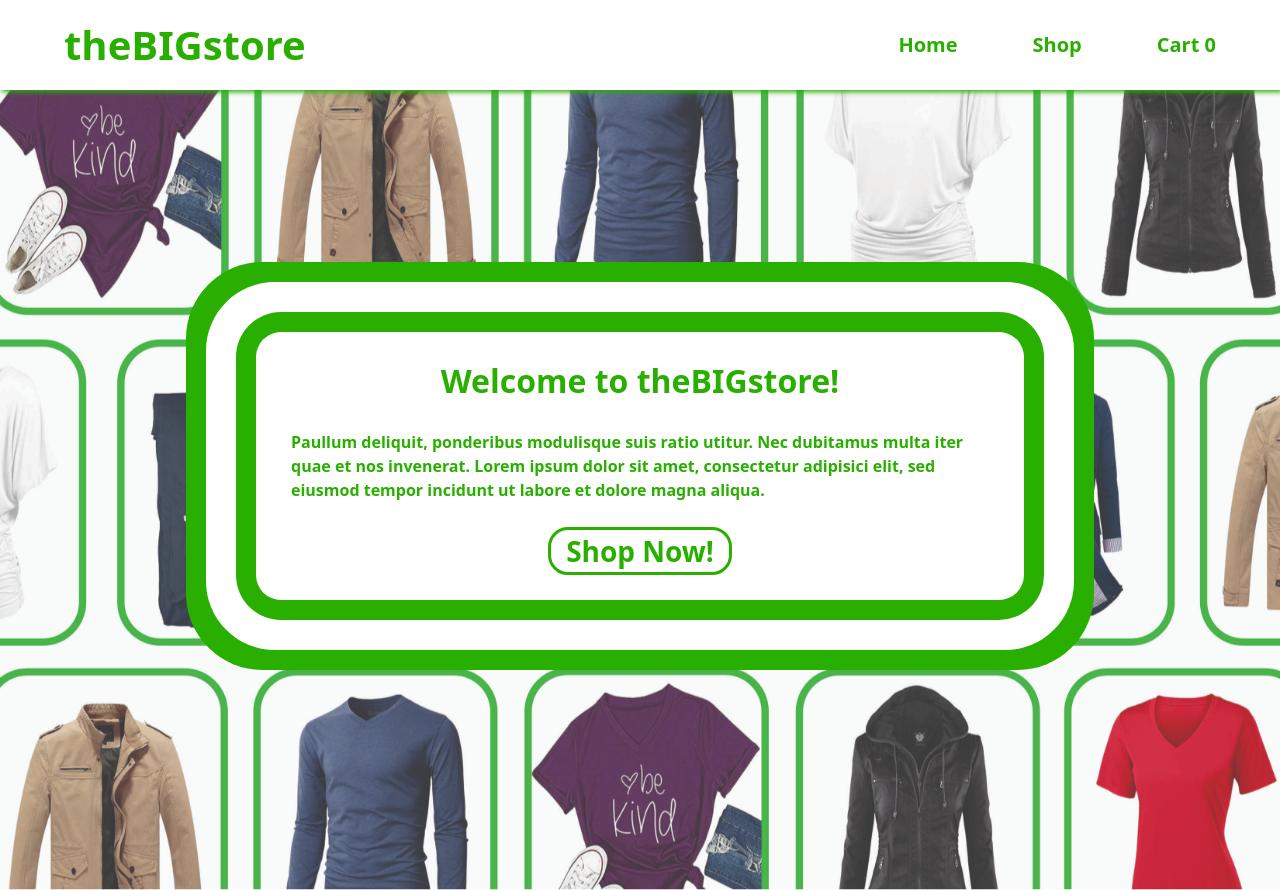
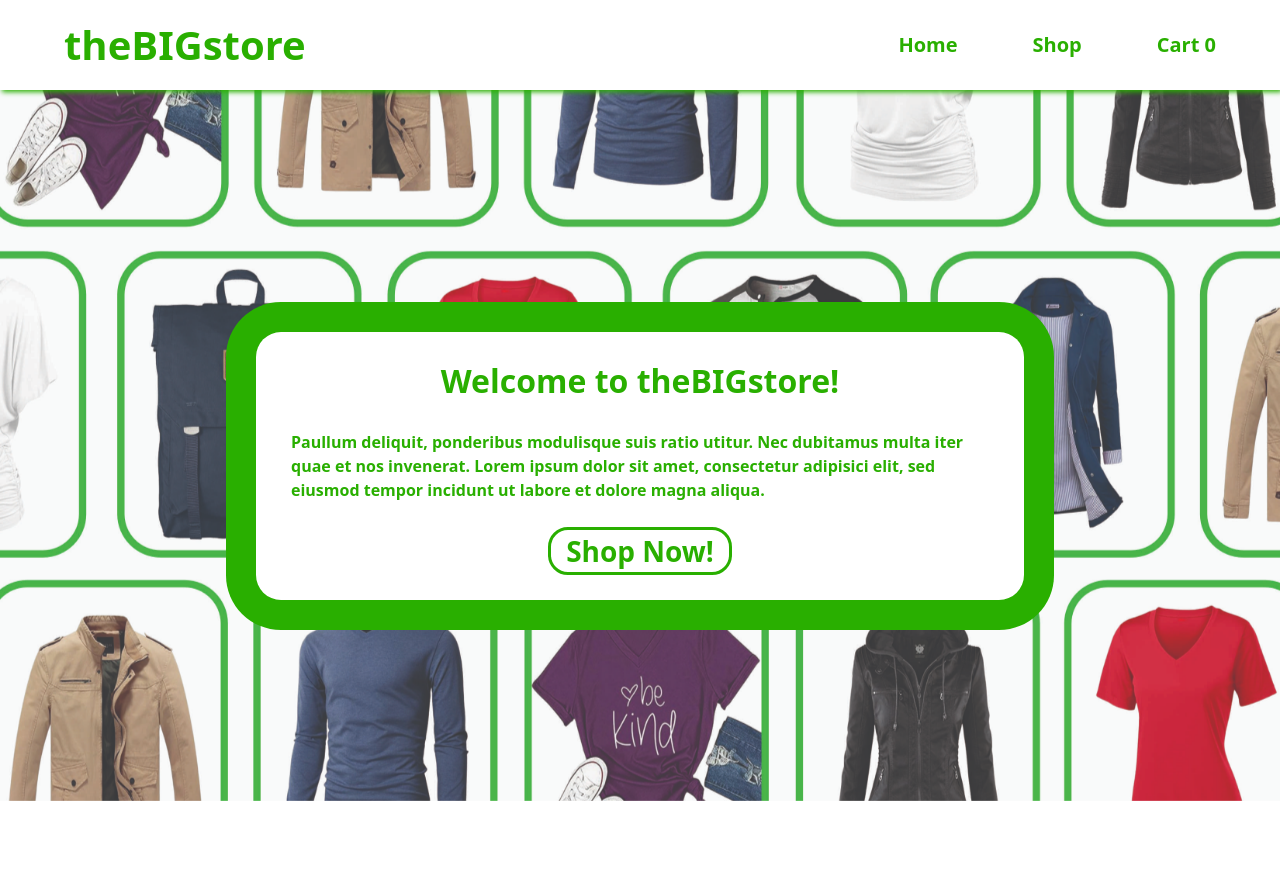
Before and after one commit to gushags/shopping-cart, a React (Vite) app: page / in a window 1280 px wide. After the commit the page ends 801 px from the top, so only its background shows below. Built offline with nearby package versions, Linux system fonts and the light colour scheme.

Commit message:
fix: background image styling on home page

```diff
--- a/src/Shop/Shop.module.css
+++ b/src/Shop/Shop.module.css
@@ -2,7 +2,7 @@
 
 .shopContainer {
   width: 95%;
-  margin: 50px auto 0;
+  margin: 140px auto 50px;
   display: grid;
   gap: 35px;
   grid-template-columns: 1fr 1fr 1fr;
--- a/src/home/Home.module.css
+++ b/src/home/Home.module.css
@@ -6,6 +6,7 @@
   background-repeat: no-repeat;
   min-height: 100vh;
   width: 100%;
+  transform: translatey(-35px);
   animation: oscillate-bg 6s ease-in-out infinite alternate;
 }
 
@@ -14,7 +15,7 @@
     transform: translateY(0); /* Starting position */
   }
   50% {
-    transform: translateY(-15px); /* Move up */
+    transform: translateY(15px); /* Move up */
   }
   100% {
     transform: translateY(0); /* Return to starting position */
@@ -28,9 +29,7 @@
   bottom: 25vh;
   background-color: white;
   border-radius: 25px;
-  box-shadow: 0px 0px 0px 20px rgba(41, 175, 0, 1),
-    0px 0px 0px 50px rgba(255, 255, 255, 1),
-    0px 0px 0px 70px rgba(41, 175, 0, 1);
+  box-shadow: 0px 0px 0px 30px rgba(41, 175, 0, 1);
   text-wrap: unset;
 
   display: flex;
--- a/src/navigation/Navigation.module.css
+++ b/src/navigation/Navigation.module.css
@@ -1,7 +1,10 @@
 /* Navigation.module.css */
 
 nav {
-  position: relative;
+  position: fixed;
+  width: 100vw;
+  top: 0;
+  left: 0;
   z-index: 100;
   background-color: white;
   font-size: 1.25rem;
```
